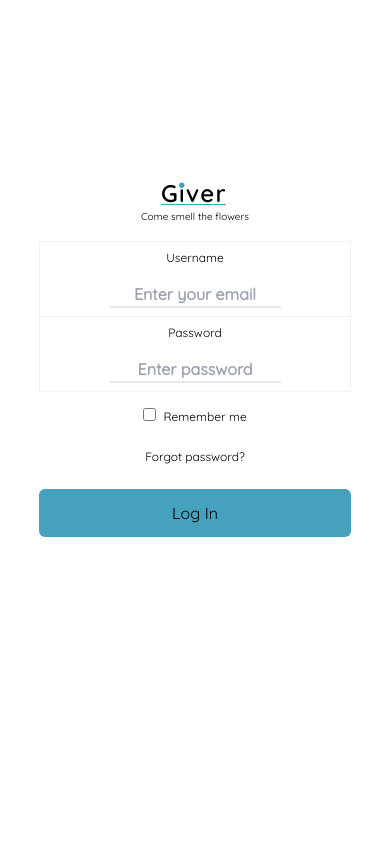
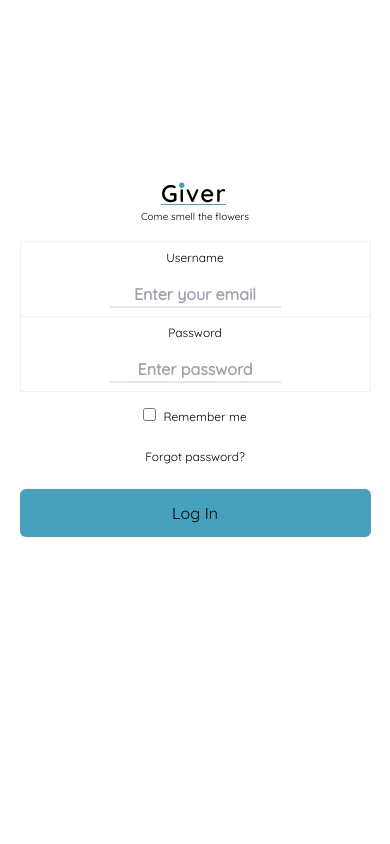
Before and after one commit to dohovic/Giver-Final, a PHP site: page /login.php in a window 390 px wide. Run offline with PHP 8.4, Linux system fonts and the light colour scheme; some libraries are stand-ins or nearby versions.

Commit message:
.res-login

```diff
--- a/includes/style.css
+++ b/includes/style.css
@@ -889,19 +889,16 @@ input[value="submit"] {
 }
 
 .r-label-text {
-  /* text-sm */
-  font-size: 0.875rem; /* 14px */
+  font-size: 0.875rem;
   line-height: 1.25rem;
 }
 
 .r-input-text {
-  /* flex border-b-2 */
   display: flex;
   border-bottom-width: 2px;
 }
 
 .login-helpers {
-  /* flex flex-row flex-wrap justify-between */
   display: flex;
   flex-direction: row;
   flex-wrap: wrap;
@@ -910,7 +907,6 @@ input[value="submit"] {
 }
 
 .label-remember {
-  /* flex flex-row items-center */
   display: flex;
   flex-direction: row;
   align-items: center;
@@ -954,6 +950,14 @@ input[value="Log In"] {
 }
 
 @media (max-width: 599px) {
+  .login-helpers {
+    justify-content: center;
+  }
+
+  .login-content .logo, p {
+    place-self: center;
+  }
+
   .r-label-text {
     text-align: center;
   }
@@ -993,7 +997,7 @@ input[value="Log In"] {
   }
 
   .login-container {
-    width: 80%;
+    width: 90%;
   }
 
   .login-field {
```
